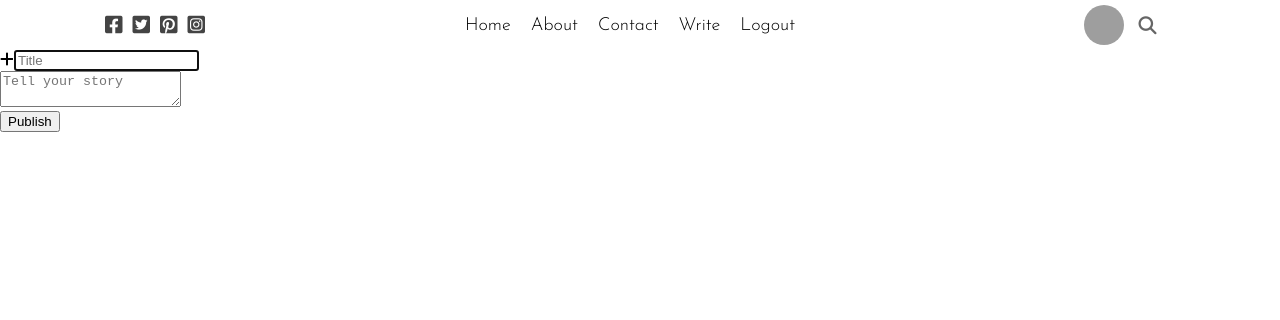
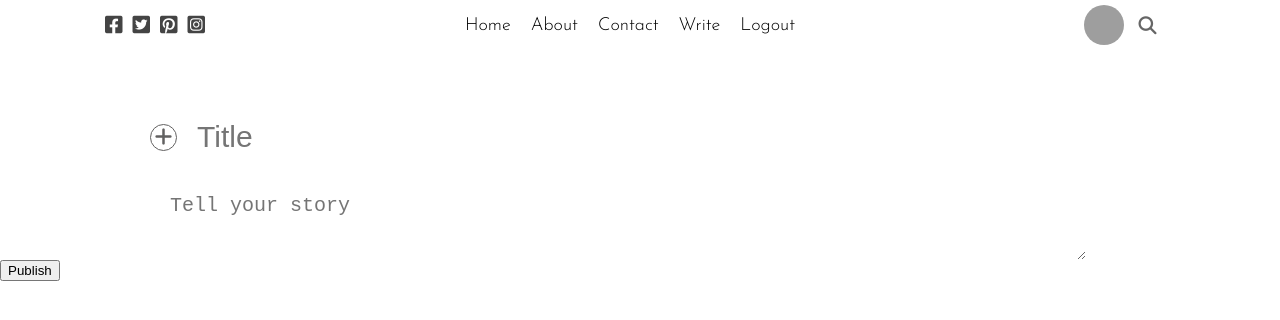
Before and after one commit to sas8254/blog_website, a React (Vite) app: page / in a window 1280 px wide. Shown: the top 320 px of the page. Built offline with nearby package versions, Linux system fonts and the light colour scheme; grey boxes are pictures that could not be loaded.

Commit message:
edit writeForm

```diff
--- a/src/pages/write/Write.css
+++ b/src/pages/write/Write.css
@@ -0,0 +1,41 @@
+.write{
+    padding-top: 50px;
+}
+
+.writeForm{
+
+}
+
+.writeFormGroup{
+    margin-left: 150px;
+    display: flex;
+    align-items: center;
+}
+
+.writeIcon{
+    width: 25px;
+    height: 25px;
+    border-radius: 50%;
+    border: 1px solid;
+    display: flex;
+    align-items: center;
+    justify-content: center;
+    font-size: 20px;
+    color: rgb(98, 97, 97);
+    cursor: pointer;
+}
+
+.writeInput{
+    font-size: 30px;
+    border: none;
+    padding: 20px;
+    width: 70vw;
+}
+
+.writeInput:focus{
+    outline: none;
+}
+
+.writeText{
+    font-size: 20px;
+}
--- a/src/pages/write/Write.jsx
+++ b/src/pages/write/Write.jsx
@@ -6,7 +6,7 @@ export default function write() {
       <form className="writeForm">
         <div className="writeFormGroup">
           <label htmlFor="fileInput">
-            <i className=" fa-solid fa-plus"></i>
+            <i className="writeIcon fa-solid fa-plus"></i>
           </label>
           <input
             type="file"
@@ -24,7 +24,7 @@ export default function write() {
         <div className="writeFormGroup">
           <textarea
             placeholder="Tell your story"
-            className="writeInput WriteText"
+            className="writeInput writeText"
           ></textarea>
         </div>
         <button className="writeSubmit">Publish</button>
```
